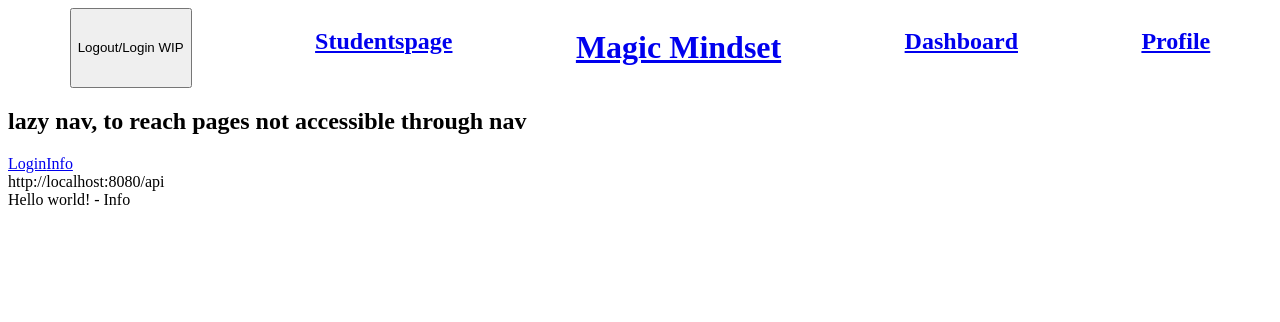
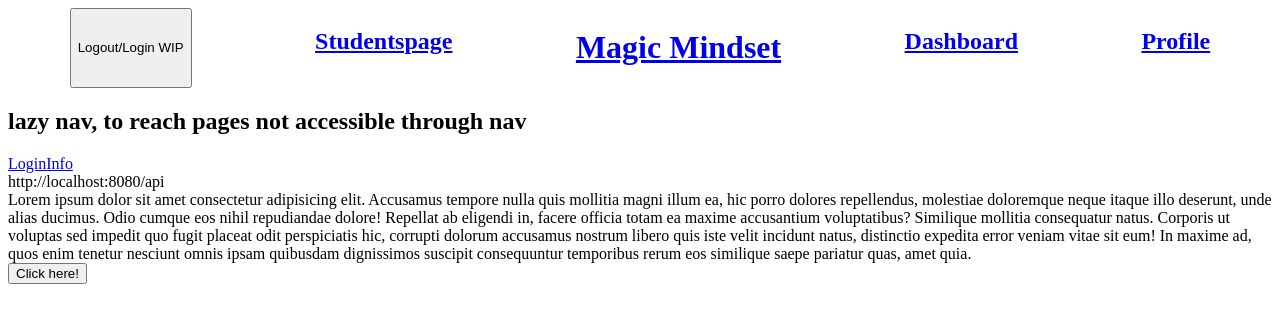
Before and after one commit to CryptForge/magic-mindset, a React (Vite) app in the folder website/: page /info in a window 1280 px wide. Shown: the top 322 px of the page. Built offline with nearby package versions, Linux system fonts and the light colour scheme.

Commit message:
very simple info page

```diff
--- a/website/src/page/Info/Info.jsx
+++ b/website/src/page/Info/Info.jsx
@@ -1,7 +1,24 @@
 import React from "react";
 
 const Info = (props) => {
-  return <>Hello world! - Info</>;
+  return (
+    <div>
+      <div>
+        Lorem ipsum dolor sit amet consectetur adipisicing elit. Accusamus
+        tempore nulla quis mollitia magni illum ea, hic porro dolores
+        repellendus, molestiae doloremque neque itaque illo deserunt, unde alias
+        ducimus. Odio cumque eos nihil repudiandae dolore! Repellat ab eligendi
+        in, facere officia totam ea maxime accusantium voluptatibus? Similique
+        mollitia consequatur natus. Corporis ut voluptas sed impedit quo fugit
+        placeat odit perspiciatis hic, corrupti dolorum accusamus nostrum libero
+        quis iste velit incidunt natus, distinctio expedita error veniam vitae
+        sit eum! In maxime ad, quos enim tenetur nesciunt omnis ipsam quibusdam
+        dignissimos suscipit consequuntur temporibus rerum eos similique saepe
+        pariatur quas, amet quia.
+      </div>
+      <button>Click here!</button>
+    </div>
+  );
 };
 
 export default Info;
```
